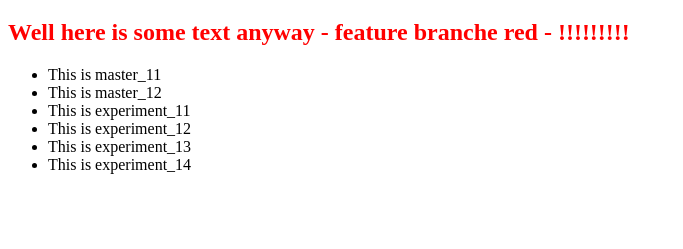
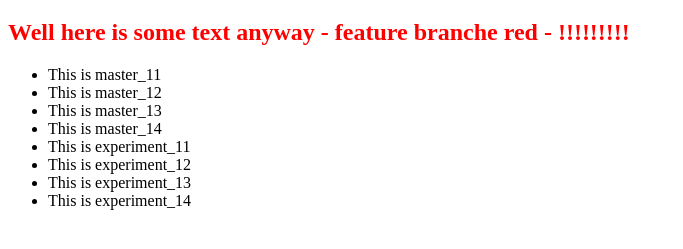
Before and after one commit to I020006/i020006_main_opensap_repo, a plain HTML site: page index.html in a window 1280 px wide. Shown: the part 61-310 px from the top of the page, without its empty margins (0-683 px from the left). Drawn offline with Linux system fonts and the light colour scheme.

Commit message:
This is the merge of master and experiment

```diff
--- a/index.html
+++ b/index.html
@@ -11,6 +11,8 @@
 		<ul>
 			<li>This is master_11</li>
 			<li>This is master_12</li>
+			<li>This is master_13</li>
+			<li>This is master_14</li>
 			<li>This is experiment_11</li>
 			<li>This is experiment_12</li>
 			<li>This is experiment_13</li>
```
